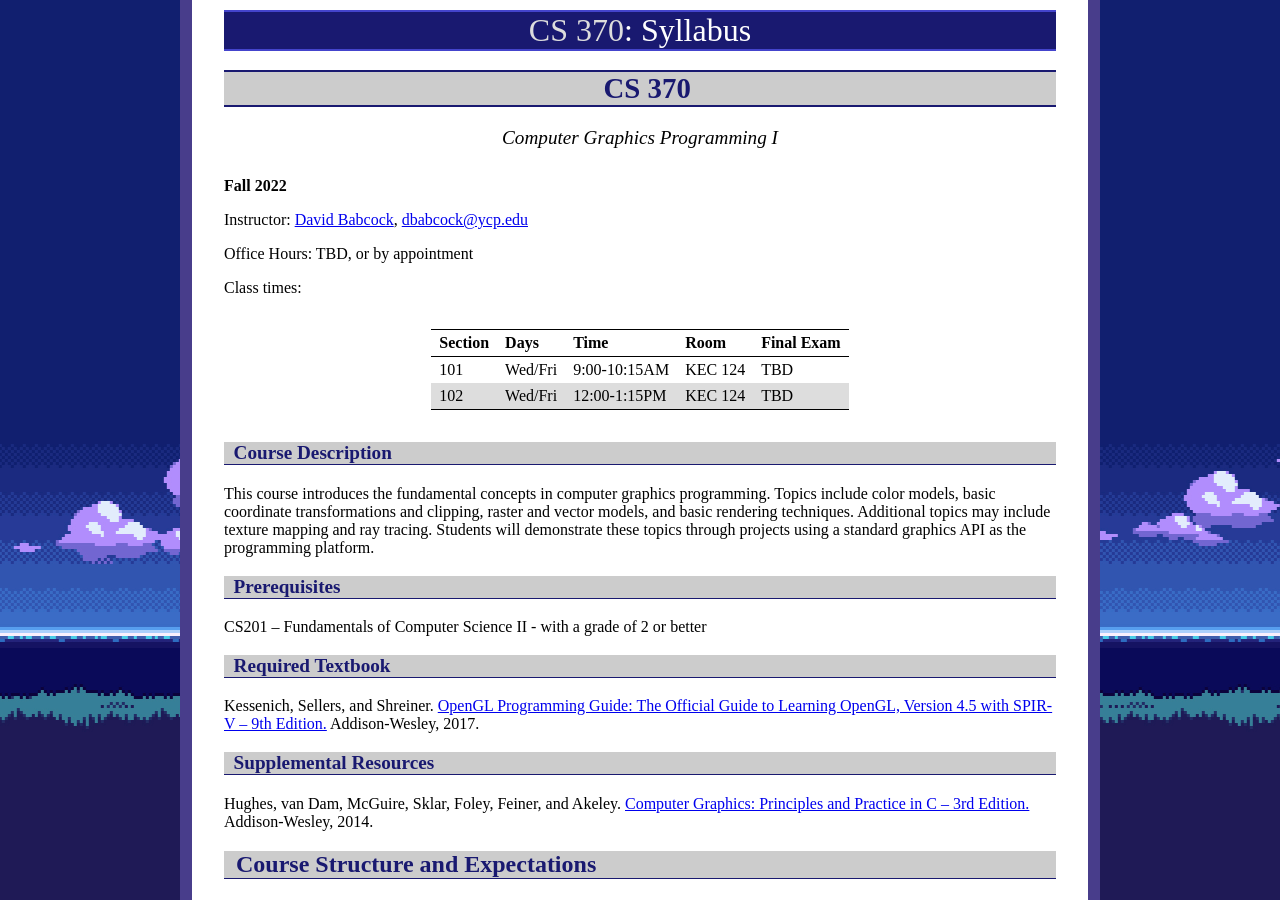
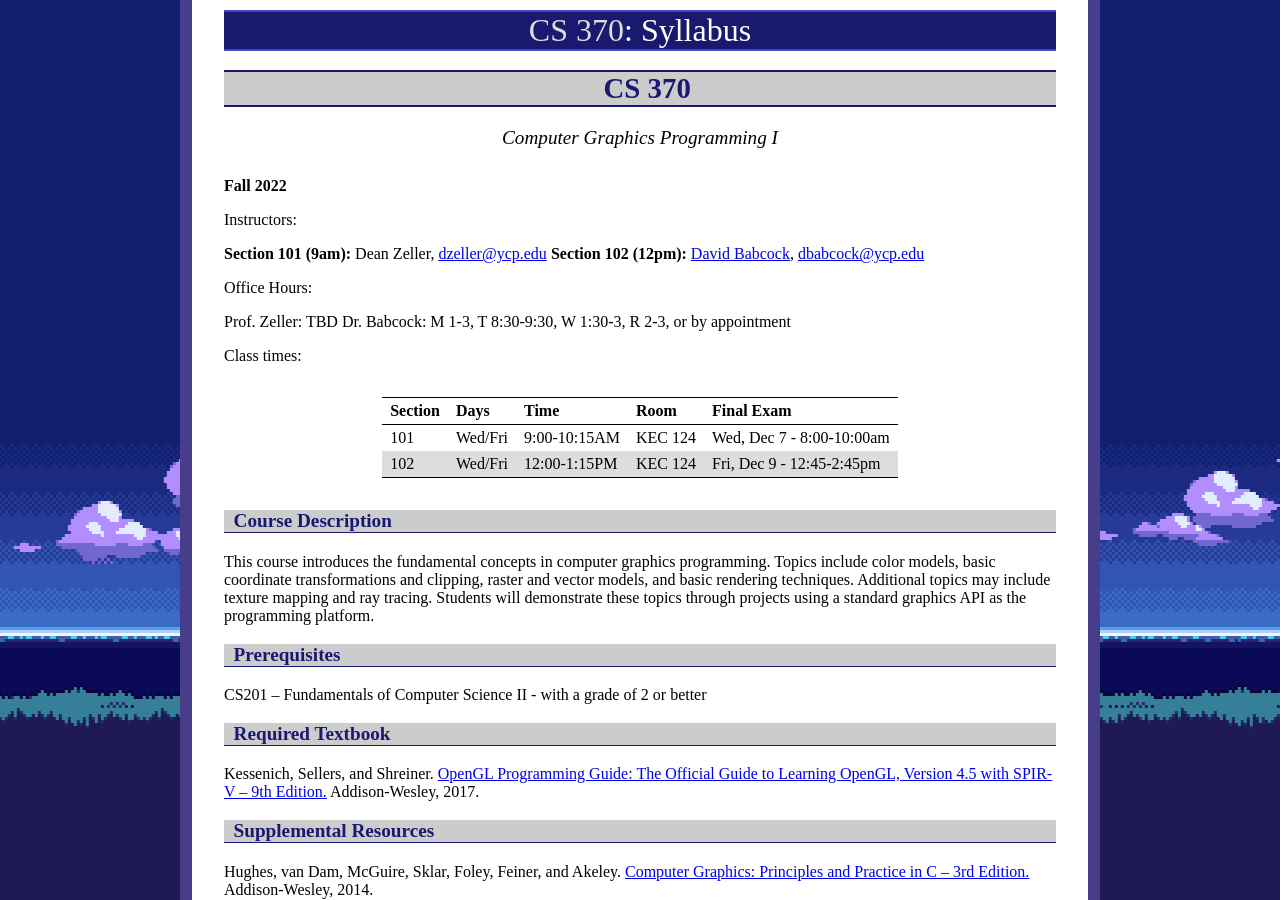
Before and after one commit to ycpcs/cs370-fall2022, a Jekyll site: the page built from syllabus.md, in a window 1280 px wide and 900 px high. Built offline with Jekyll 4.4.1, drawn with Linux system fonts in a browser that asks for light colours.

Commit message:
add office hours
add office hours

```diff
--- a/syllabus.md
+++ b/syllabus.md
@@ -9,16 +9,22 @@ title: Syllabus
 
 **Fall 2022**
 
-Instructor: <a href="http://faculty.ycp.edu/~dbabcock">David Babcock</a>, <dbabcock@ycp.edu>
+Instructors:
 
-Office Hours: TBD, or by appointment
+**Section 101 (9am):** Dean Zeller, <dzeller@ycp.edu>
+**Section 102 (12pm):** <a href="http://faculty.ycp.edu/~dbabcock">David Babcock</a>, <dbabcock@ycp.edu>
+
+Office Hours:
+
+Prof. Zeller: TBD
+Dr. Babcock: M 1-3, T 8:30-9:30, W 1:30-3, R 2-3, or by appointment
 
 Class times:
 
  Section  | Days     |  Time        | Room    | Final Exam
  -------- | -------- |  ----------- | ------- | ----------
-101       | Wed/Fri  | 9:00-10:15AM | KEC 124 | TBD
-102       | Wed/Fri  | 12:00-1:15PM | KEC 124 | TBD
+101       | Wed/Fri  | 9:00-10:15AM | KEC 124 | Wed, Dec 7 - 8:00-10:00am
+102       | Wed/Fri  | 12:00-1:15PM | KEC 124 | Fri, Dec 9 - 12:45-2:45pm
 
 ### Course Description
 
```
